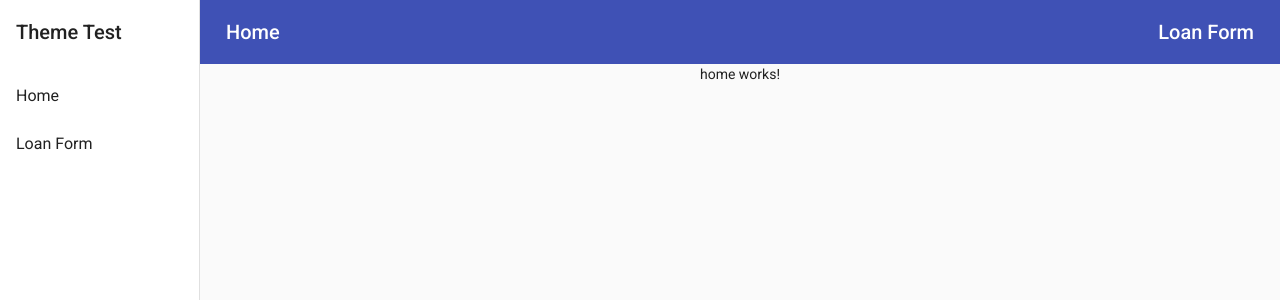
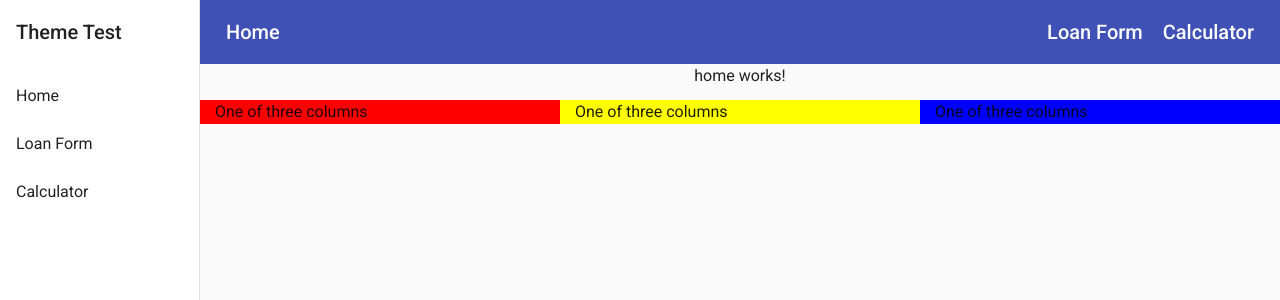
Before and after one commit to BrianMikinski/ngTheme, an Angular app: page / in a window 1280 px wide. Shown: the top 300 px of the page. Built offline with nearby package versions, Linux system fonts and the light colour scheme.

Commit message:
configure bootstrap

```diff
--- a/angular.json
+++ b/angular.json
@@ -32,9 +32,13 @@
             ],
             "styles": [
               "./node_modules/@angular/material/prebuilt-themes/purple-green.css",
+              "./node_modules/bootstrap/dist/css/bootstrap.min.css",
               "src/styles.scss"
             ],
-            "scripts": []
+            "scripts": [
+              "./node_modules/jquery/dist/jquery.min.js",
+              "./node_modules/bootstrap/dist/js/bootstrap.min.js"
+            ]
           },
           "configurations": {
             "production": {
@@ -96,9 +100,12 @@
             ],
             "styles": [
               "./node_modules/@angular/material/prebuilt-themes/purple-green.css",
+              "./node_modules/bootstrap/dist/css/bootstrap.min.css",
               "src/styles.scss"
             ],
-            "scripts": []
+            "scripts": [
+              "./node_modules/jquery/dist/jquery.min.js",
+              "./node_modules/bootstrap/dist/js/bootstrap.min.js"]
           }
         },
         "lint": {
--- a/package.json
+++ b/package.json
@@ -21,6 +21,8 @@
     "@angular/platform-browser": "~11.0.1",
     "@angular/platform-browser-dynamic": "~11.0.1",
     "@angular/router": "~11.0.1",
+    "bootstrap": "^4.5.3",
+    "jquery": "^3.5.1",
     "rxjs": "~6.6.0",
     "tslib": "^2.0.0",
     "zone.js": "~0.10.2"
--- a/src/app/app-routing.module.ts
+++ b/src/app/app-routing.module.ts
@@ -1,11 +1,13 @@
 import { NgModule } from '@angular/core';
 import { Routes, RouterModule } from '@angular/router';
+import { CalculatorComponent } from './calculator/calculator.component';
 import { HomeComponent } from './home/home.component';
 import { LoanFormComponent } from './loan-form/loan-form.component';
 
 const routes: Routes = [
   { path: '', component: HomeComponent, pathMatch: 'full'},
   { path: 'loanform', component: LoanFormComponent },
+  { path: 'calculator', component: CalculatorComponent }
 ];
 
 @NgModule({
--- a/src/app/app.module.ts
+++ b/src/app/app.module.ts
@@ -14,13 +14,15 @@ import { MatListModule} from '@angular/material/list';
 import { MatIconModule} from '@angular/material/icon';
 import { MatInputModule } from '@angular/material/input';
 import { HomeComponent } from './home/home.component';
+import { CalculatorComponent } from './calculator/calculator.component';
 
 @NgModule({
   declarations: [
     AppComponent,
     LoanFormComponent,
     MainNavComponent,
-    HomeComponent
+    HomeComponent,
+    CalculatorComponent
   ],
   imports: [
     FormsModule,
--- /dev/null
+++ b/src/app/calculator/calculator.component.html
@@ -0,0 +1,10 @@
+
+<div class="container">
+    <div class="row">
+        <div class="col">
+            <p class="text-center">
+                calculator works!
+            </p>
+        </div>
+    </div>
+</div>
--- /dev/null
+++ b/src/app/calculator/calculator.component.ts
@@ -0,0 +1,15 @@
+import { Component, OnInit } from '@angular/core';
+
+@Component({
+  selector: 'app-calculator',
+  templateUrl: './calculator.component.html',
+  styleUrls: ['./calculator.component.scss']
+})
+export class CalculatorComponent implements OnInit {
+
+  constructor() { }
+
+  ngOnInit(): void {
+  }
+
+}
--- a/src/app/home/home.component.html
+++ b/src/app/home/home.component.html
@@ -1,3 +1,17 @@
-<p class="home-paragraph">
-    home works!
-</p>
+<div>
+    <p class="home-paragraph">
+        home works!
+    </p>
+
+    <div class="row">
+        <div class="col-md-4" style="background-color: red;">
+            One of three columns
+        </div>
+        <div class="col-md-4" style="background-color: yellow;">
+            One of three columns
+        </div>
+        <div class="col-lg-4" style="background-color: blue;">
+            One of three columns
+        </div>
+    </div>
+</div>
--- a/src/app/loan-form/loan-form.component.ts
+++ b/src/app/loan-form/loan-form.component.ts
@@ -29,7 +29,7 @@ export class LoanFormComponent implements OnInit {
     return value;
   }
 
-    /**
+  /**
    * format percent values
    * @param value
    */
--- a/src/app/main-nav/main-nav.component.html
+++ b/src/app/main-nav/main-nav.component.html
@@ -13,6 +13,9 @@
             </a>
             <a mat-list-item routerLink="/loanform" routerLinkActive="active">
                 Loan Form
+            </a>
+            <a mat-list-item routerLink="/calculator" routerLinkActive="active">
+                Calculator
             </a>
         </mat-nav-list>
     </mat-sidenav>
@@ -35,6 +38,9 @@
             <a routerLink="/loanform" routerLinkActive="active">
                 Loan Form
             </a>
+            <a routerLink="/calculator" routerLinkActive="active">
+                Calculator
+            </a>
         </mat-toolbar>
         <ng-content>
         </ng-content>
```
Also changed, not shown: src/app/loan-form/loan-form.component.html (+0 -11 lines), src/app/calculator/calculator.component.scss (added), 2 other files (tests, documents, lock files or other folders).
